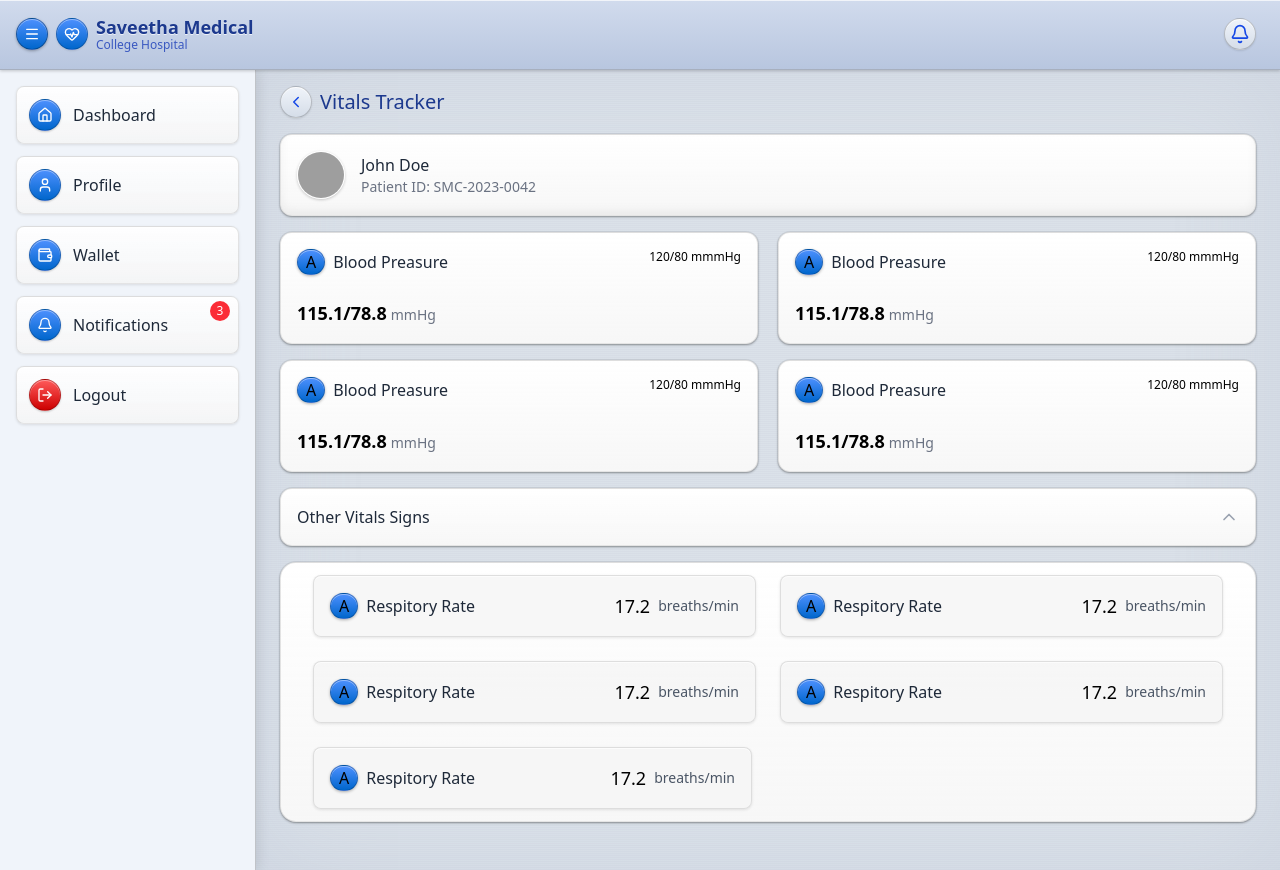
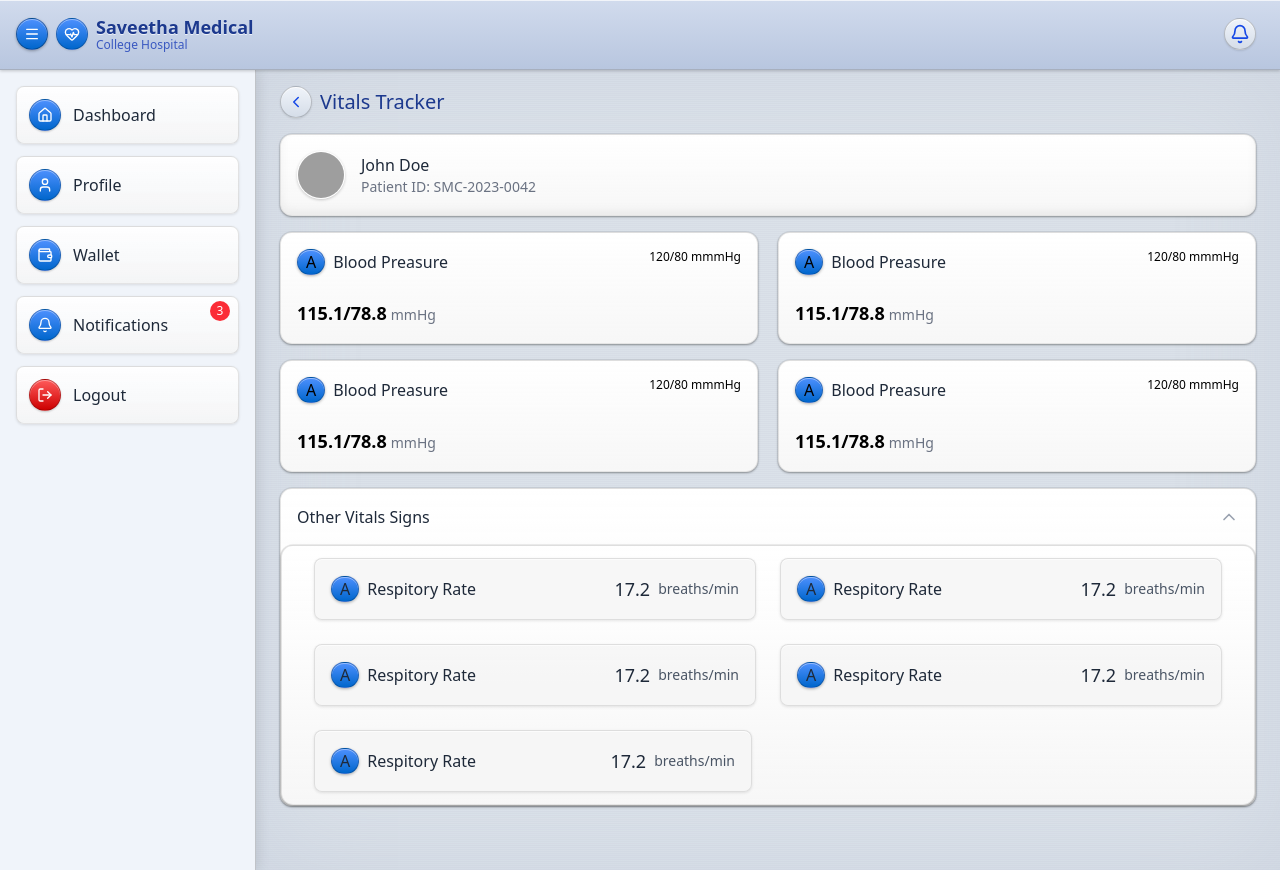
Before and after one commit to Mukunthan-A-R/simats-medical-client, a React (Vite) app: page /patient/vitals/1 in a window 1280 px wide. Both pictures are taken after a click on the element "Other Vitals Signs". Built offline with nearby package versions, Linux system fonts and the light colour scheme; grey boxes are pictures that could not be loaded.

Commit message:
refactor code

```diff
--- a/src/components/patient/PatientSecondaryVitalDropDown.jsx
+++ b/src/components/patient/PatientSecondaryVitalDropDown.jsx
@@ -6,7 +6,7 @@ const PatientSecondaryVitalDropDown = ({ showSecondaryVitals }) => {
 
   return (
     <div
-      className={`rounded-2xl ${
+      className={`rounded-xl ${
         showSecondaryVitals
           ? "transition-all duration-500 ease-in-out overflow-hidden"
           : ""
--- a/src/components/patient/PatientSecondaryVitals.jsx
+++ b/src/components/patient/PatientSecondaryVitals.jsx
@@ -7,7 +7,7 @@ const PatientSecondaryVitals = () => {
   return (
     <>
       <div
-        className="p-4 rounded-xl font-medium text-gray-800"
+        className=" rounded-xl font-medium text-gray-800"
         style={{
           boxShadow:
             "0 1px 3px rgba(0,0,0,0.12), 0 1px 2px rgba(0,0,0,0.24), 0 0 0 1px rgba(0,0,0,0.05)",
@@ -18,7 +18,7 @@ const PatientSecondaryVitals = () => {
         }}
         onClick={() => setShowSecondaryVitals(!showSecondaryVitals)}
       >
-        <span className="flex flex-row justify-between items-center">
+        <span className="flex flex-row p-4 justify-between items-center border-b-gray-500">
           Other Vitals Signs
           <ChevronDownIcon
             size={20}
@@ -27,10 +27,10 @@ const PatientSecondaryVitals = () => {
             }`}
           />
         </span>
+        <PatientSecondaryVitalDropDown
+          showSecondaryVitals={showSecondaryVitals}
+        />
       </div>
-      <PatientSecondaryVitalDropDown
-        showSecondaryVitals={showSecondaryVitals}
-      />
     </>
   );
 };
```
